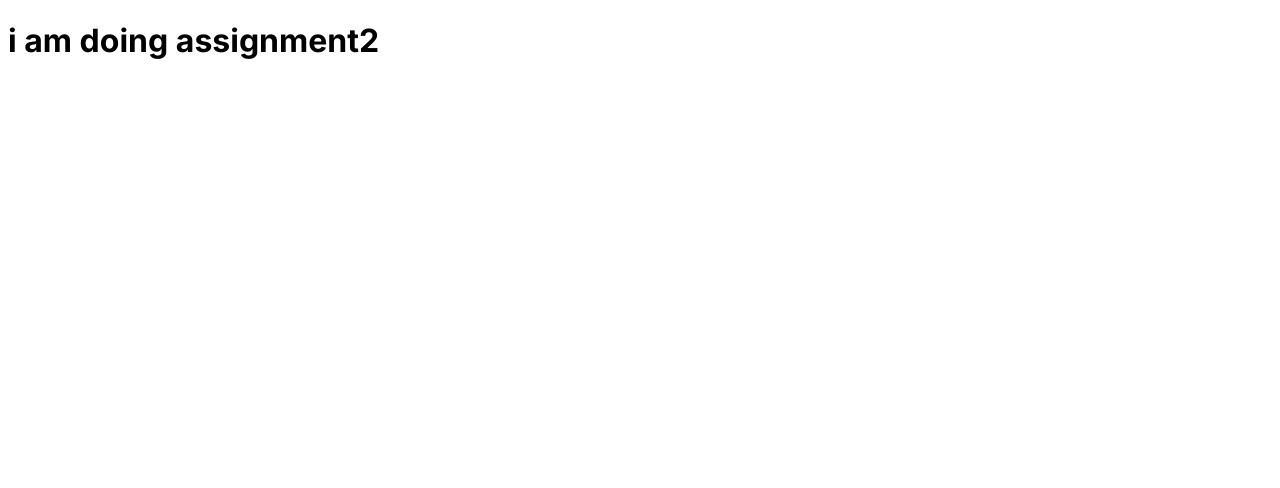
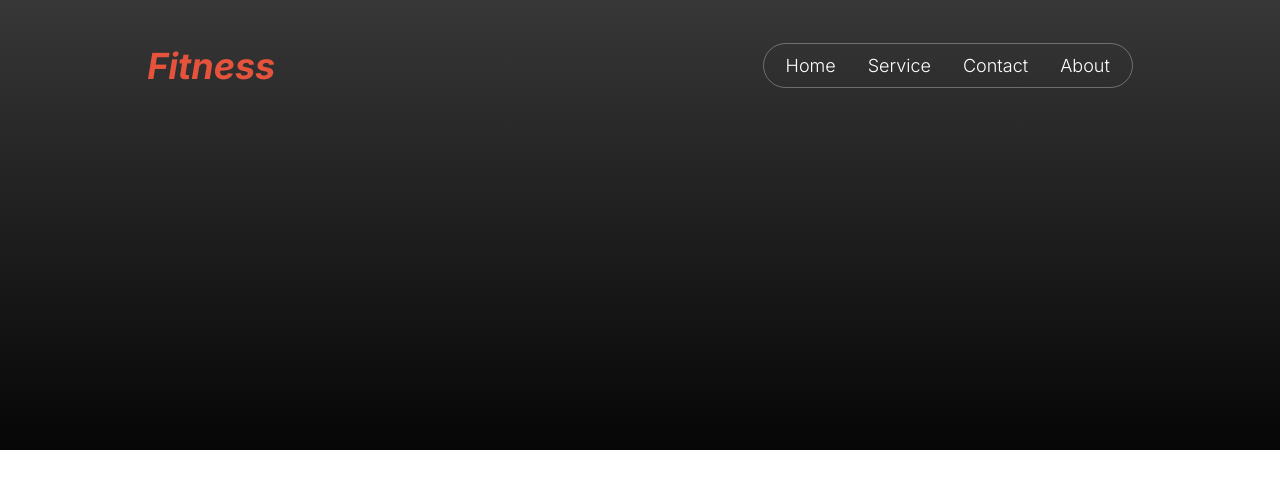
Before and after one commit to Hafiz-Al-Shams/B10A2, a plain HTML site: page index.html in a window 1280 px wide. Drawn offline with Linux system fonts and the light colour scheme.

Commit message:
navbar done

```diff
--- a/index.html
+++ b/index.html
@@ -13,6 +13,8 @@
     <link
         href="https://fonts.googleapis.com/css2?family=Alex+Brush&family=Inter:ital,opsz,wght@0,14..32,100..900;1,14..32,100..900&display=swap"
         rel="stylesheet">
+    <!-- font awesome CDN -->
+    <script src="https://kit.fontawesome.com/bf49972686.js" crossorigin="anonymous"></script>
     <!-- embedded stylesheet -->
     <style>
         .font-alex-brush {
@@ -28,13 +30,25 @@
     </style>
 </head>
 
-<body>
+<body class="font-inter">
     <!-- header -->
-    <header></header>
+    <header>
+        <nav>
+            <div>
+                <h3>Fitness</h3>
+            </div>
+            <div class="menu">
+                <a href="">Home</a>
+                <a href="">Service</a>
+                <a href="">Contact</a>
+                <a href="">About</a>
+            </div>
+            <i class="fa-solid fa-bars menu-bar"></i>
+        </nav>
+        <div class="banner"></div>
+    </header>
     <!-- main -->
-    <main>
-        <h1 class="font-inter">i am doing assignment2</h1>
-    </main>
+    <main></main>
     <!-- footer -->
     <footer></footer>
 </body>
--- a/style.css
+++ b/style.css
@@ -0,0 +1,115 @@
+/* shared styles */
+* {
+    box-sizing: border-box;
+    margin: 0;
+    padding: 0;
+}
+
+
+
+
+
+
+
+
+
+/* header styles */
+header {
+    max-width: 100%;
+    margin: 0 auto;
+    height: 450px;
+    background: linear-gradient(to bottom, #373737, #060606)
+}
+
+header>nav {
+    max-width: 77%;
+    margin: 0 auto;
+    padding-top: 43px;
+    padding-bottom: 25px;
+    display: flex;
+    justify-content: space-between;
+    align-items: center;
+}
+
+header>nav h3 {
+    color: rgb(230, 83, 60);
+    font-size: 36px;
+    font-weight: 700;
+    font-style: italic;
+}
+
+header>nav>.menu {
+    border: 1px solid rgba(255, 255, 255, 0.3);
+    border-radius: 39px;
+    padding: 11px 22px;
+    display: flex;
+    align-items: center;
+    gap: 32px;
+}
+
+.menu>a {
+    text-decoration: none;
+    color: rgb(255, 255, 255);
+    font-size: 18px;
+    font-weight: 300;
+}
+
+.menu>a:hover {
+    border-radius: 46px;
+    background: rgb(230, 83, 60);
+    padding: 8px 16px;
+}
+
+header>nav>.menu-bar {
+    color: rgb(255, 255, 255);
+    display: none;
+}
+
+
+
+
+
+
+
+
+
+
+
+
+
+
+
+
+
+
+
+
+
+
+
+
+
+
+
+
+
+
+
+
+
+
+
+
+
+
+/* responsive media query */
+/* for small device */
+@media screen and (max-width: 576px) {
+    header>nav>.menu {
+        display: none;
+    }
+
+    header>nav>.menu-bar {
+        display: block;
+    }
+}
```
